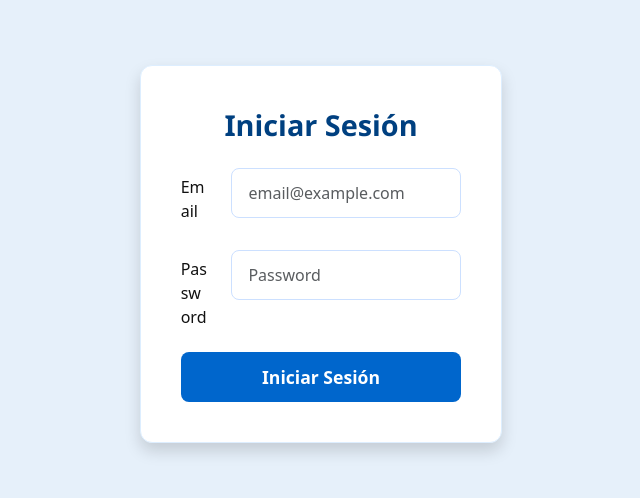
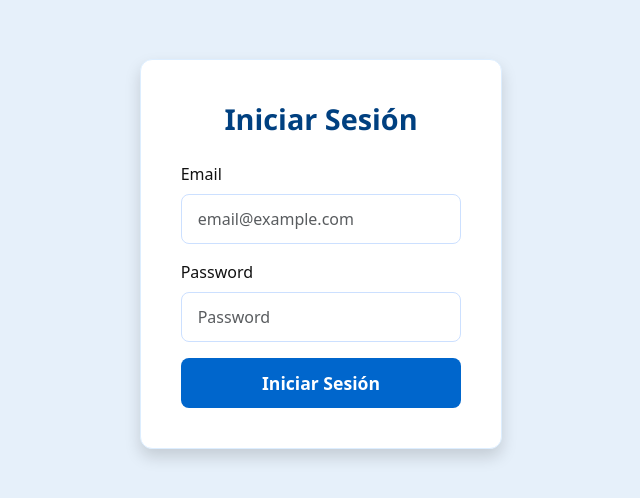
Before and after one commit to AmaliaBM/vitaconex, a React (Vite) app: page /login in a window 1280 px wide. Shown: the part 166-664 px from the top of the page, without its empty margins (319-959 px from the left). Built offline with nearby package versions, Linux system fonts and the light colour scheme.

Commit message:
17.06.25 12:51 pm
Cambios en el LoginForm para que la palabra email y password aparezca bien, independientemente del tamaño de la pantalla y también aparezcan una sobre la otra, en vez de al lado.

```diff
--- a/src/components/FormularioLogin/LoginForm.jsx
+++ b/src/components/FormularioLogin/LoginForm.jsx
@@ -52,9 +52,8 @@ function LoginForm() {
 
   return (
     <Form onSubmit={handleSubmit}>
-      <Form.Group as={Row} className="mb-3" controlId="formEmail">
-        <Form.Label column sm="2">Email</Form.Label>
-        <Col sm="10">
+      <Form.Group className="mb-3" controlId="formEmail">
+      <Form.Label>Email</Form.Label>
       <Form.Control
         type="email"
         placeholder="email@example.com"
@@ -62,12 +61,10 @@ function LoginForm() {
         onChange={(e) => setEmail(e.target.value)}
         required
       />
-        </Col>
     </Form.Group>
 
-      <Form.Group as={Row} className="mb-3" controlId="formPassword">
-        <Form.Label column sm="2">Password</Form.Label>
-        <Col sm="10">
+    <Form.Group className="mb-3" controlId="formPassword">
+      <Form.Label>Password</Form.Label>
       <Form.Control
         type="password"
         placeholder="Password"
@@ -75,7 +72,6 @@ function LoginForm() {
         onChange={(e) => setPassword(e.target.value)}
         required
       />
-        </Col>
     </Form.Group>
 
       {error && <p className="text-danger">{error}</p>}
```
Lines whose indentation alone changed are shown as unchanged.
